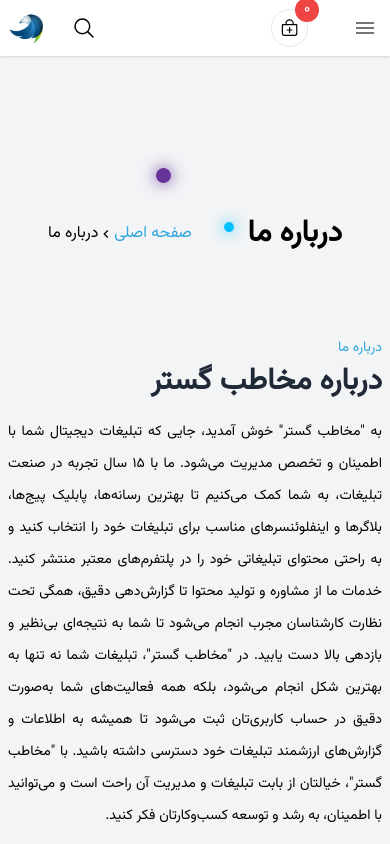
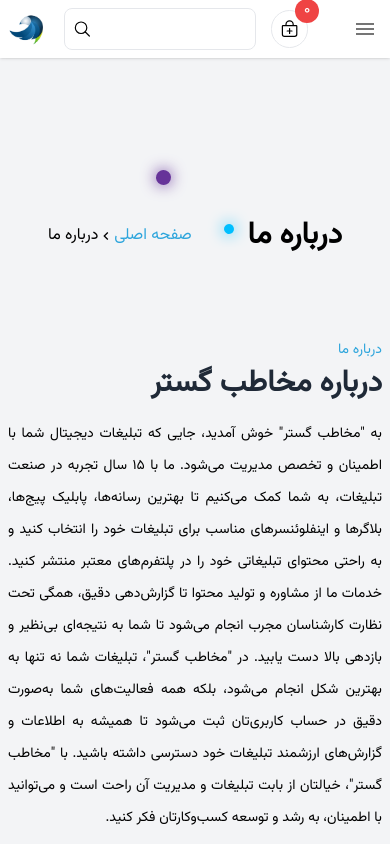
Before and after one commit to sisyx/music-trend, a React (Vite) app: page /aboutus in a window 390 px wide. Shown: the top 844 px of the page. Built offline with nearby package versions, Linux system fonts and the light colour scheme.

Commit message:
search navbar fixed

```diff
--- a/src/components/Navbar.jsx
+++ b/src/components/Navbar.jsx
@@ -10,7 +10,8 @@
 import { cartCookies } from "../constatnts";
 
 function Navbar() {
-
+    const [isSearching, setIsSearching] = useState(false);
+    const [search, setSearch] = useState("");
     const [username, setUsername] = useState(undefined);
     const [cart, setCart] = useState(0);
     const role = getRole();
@@ -24,6 +25,10 @@
         console.log(cart)
     }, [cart])
 
+    function handleSearch(event) {
+        setSearch(event.target.value)
+    }
+
     return (
         // border outer
         <div className="w-screen md:p-5 md:fixed md:top-0 flex justify-center max-z transition-all duration-300">
@@ -36,9 +41,15 @@
                         <img src="/logo.png" alt="" className=" w-10 md:w-14 rounded-full aspect-square object-cover object-center" />
                     </Link>
                     {/* search */}
-                    <div className=" text-2xl p-2 hover:text-gray-400 cursor-pointer">
-                        <IoSearchOutline />
-                    </div>
+                    <label htmlFor="search-nav" className={`relative flex items-center gap-4 text-2xl p-2 hover:text-gray-400 cursor-pointer border rounded-lg ${isSearching ? "border-telegram" : ""} w-48 md:w-unset`}>
+                        <IoSearchOutline className={`${ isSearching ? `text-telegram` : ""}`} />
+                        <input value={search} onChange={handleSearch} type="text" className="bg-none bg-transparent outline-none border-none text-sm min-w-0" name="search-nav" onFocus={() => setIsSearching(() => true)} onBlur={() => setIsSearching(() => false)} />
+                        <div dir="rtl" className={`bg-white text-sm p-4 rounded-b-lg shadow w-full absolute translate-y-full left-0 transition-all duration-300 ${isSearching ? "scale-y-100 -bottom-1" : "scale-y-0 -bottom-20 opacity-15"}`}>
+                            {
+                                search.length ? <p>مورد مطابقی یافت نشد</p> : "لطفا چیزی تایپ کنید"
+                            }
+                        </div>
+                    </label>
                 </div>
                 {/* right */}
                 <div className="flex items-center gap-5">
--- a/src/general.css
+++ b/src/general.css
@@ -1,6 +1,6 @@
 :root {
     --primary-color: "#e31e78";
-    --default-border-radius: 8px;
+    --default-border-radius: 15px;
     --telegram: #2da5dc;
 }
 * {
--- a/src/pages/home/Home.jsx
+++ b/src/pages/home/Home.jsx
@@ -8,11 +8,13 @@
 import MoreExplanations from "../../components/home/MoreExplanations";
 import Navbar from "../../components/Navbar";
 import SmallContact from "../../components/contact/SmallContact";
+import SideNav from "../../components/home/SideNav";
 
 function Home() {
     return (
         <div>
         <Navbar />
+        <SideNav />
         {/* <Wave topcolor="#2da5dc" bottomcolor="#fff" className="mt-12" />
         <XCards />
         <Wave topcolor="white" bottomcolor="#f3f4f6" rotate={true} height="150px" /> */}
```
